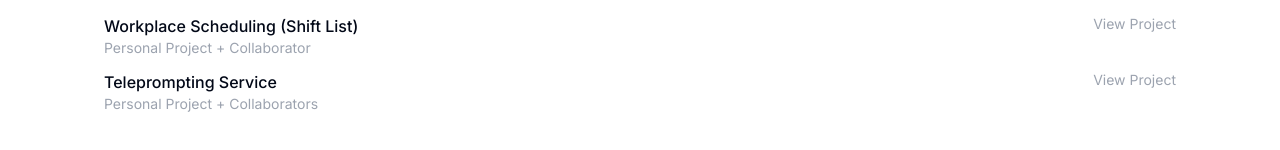
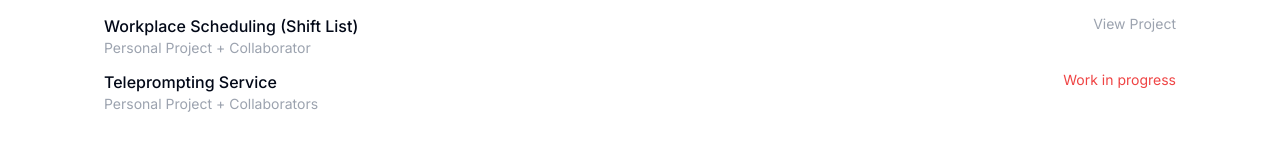
Before and after one commit to devinvasavong/portfolio, a Next.js app: page / in a window 1280 px wide. Shown: the part 698-848 px from the top of the page. Built offline with nearby package versions, Linux system fonts and the light colour scheme.

Commit message:
Changed view project to work in progress for teleprompting service project

```diff
--- a/app/page.tsx
+++ b/app/page.tsx
@@ -64,7 +64,7 @@ export default function Main() {
                             <p className="text-sm text-gray-400">Personal Project + Collaborators</p>
                         </div>
                         <Link href="/" aria-label="link to workplace scheduling project page">
-                            <p className="text-gray-400 text-sm hover:underline cursor-not-allowed">View Project</p>
+                            <p className="text-red-500 text-sm hover:underline cursor-not-allowed">Work in progress</p>
                         </Link>
                     </div>
                 </div>
```
